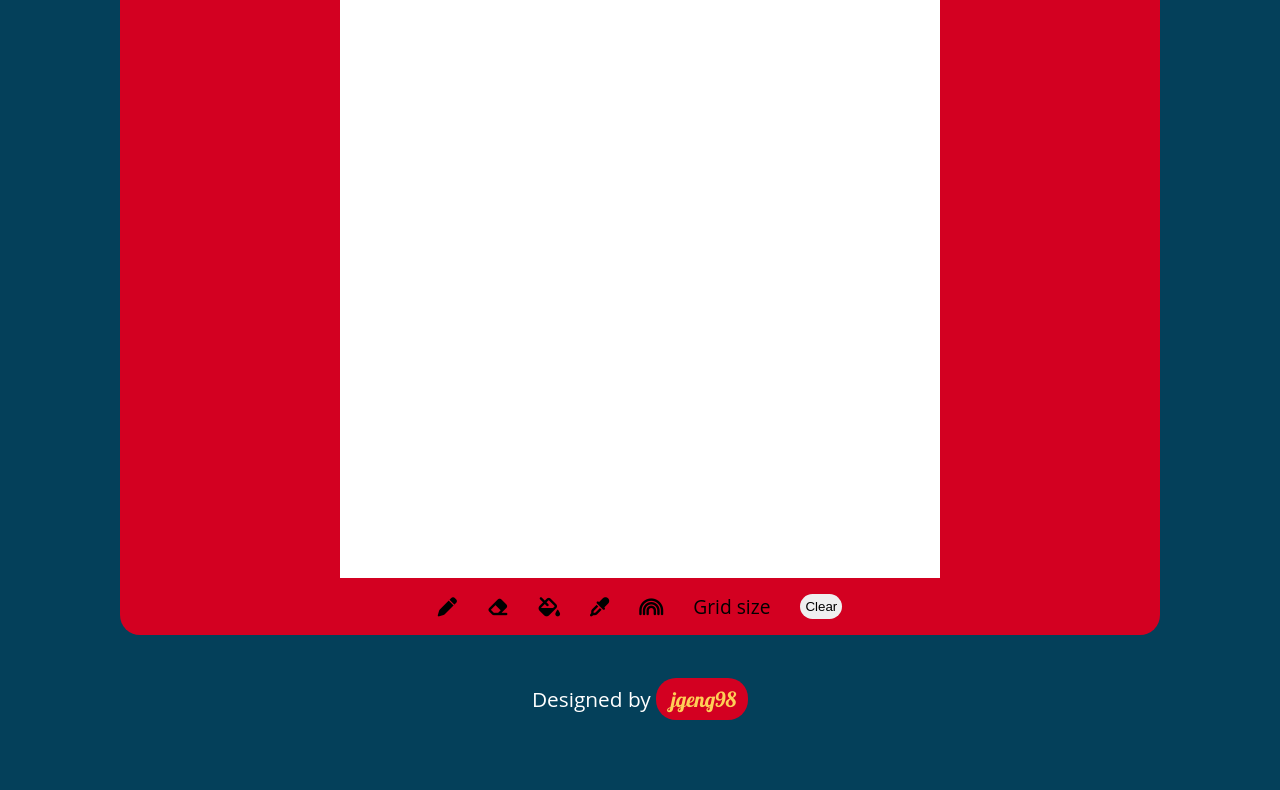
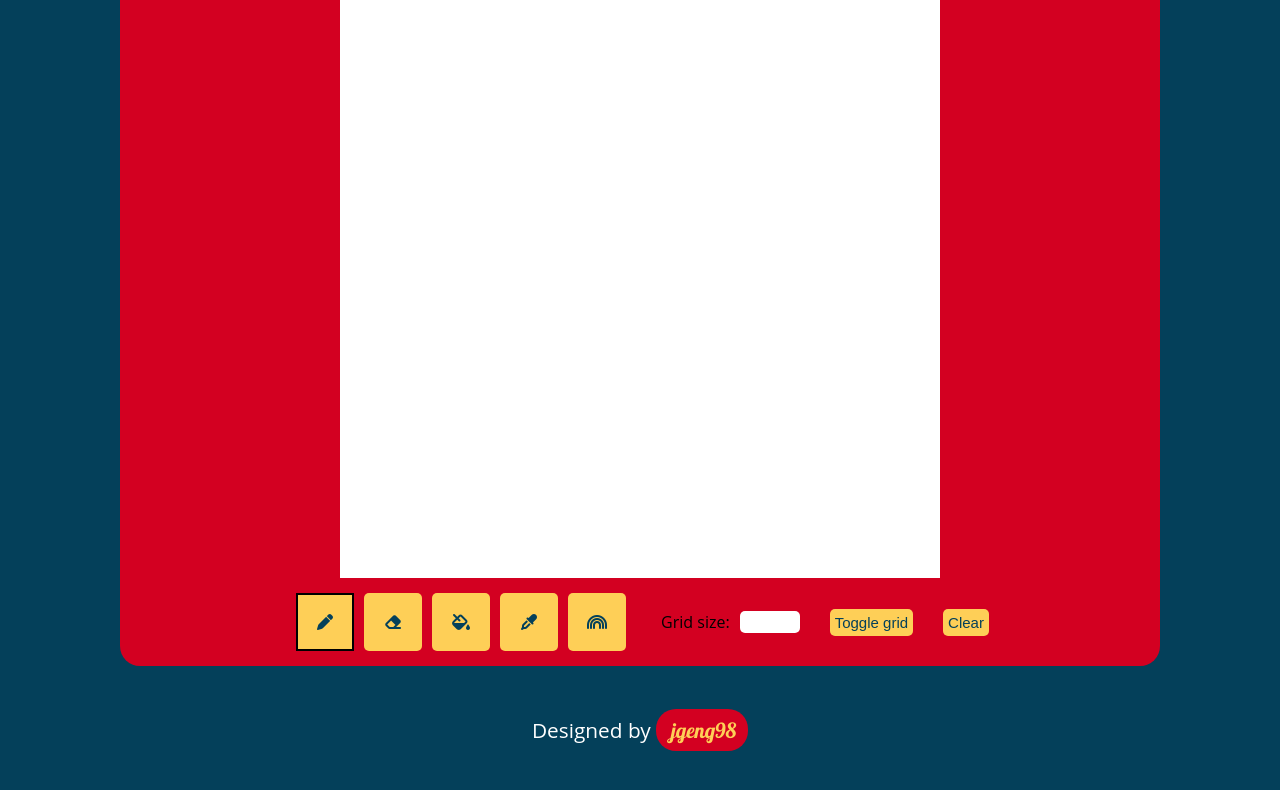
Before and after one commit to jgeng98/etch-a-sketch, a website: page index.html in a window 1280 px wide. Shown: the part 160-950 px from the top of the page. Before the commit the page ends 923 px from the top, so only its background shows below. Drawn offline with Linux system fonts and the light colour scheme.

Commit message:
fix etch-a-sketch toolbar

```diff
--- a/index.html
+++ b/index.html
@@ -21,6 +21,7 @@
       <div id="canvas"></div>
 
       <div id="tools">
+        <div id="icons">
           <div class="tool">
             <input type="radio" name="tool" id="draw" checked />
             <label for="draw" title="Draw"><i class="fas fa-pen"></i></label>
@@ -28,7 +29,9 @@
 
           <div class="tool">
             <input type="radio" name="tool" id="erase" />
-          <label for="erase" title="Erase"><i class="fas fa-eraser"></i></label>
+            <label for="erase" title="Erase"
+              ><i class="fas fa-eraser"></i
+            ></label>
           </div>
 
           <div class="tool">
@@ -51,9 +54,21 @@
               ><i class="fas fa-rainbow"></i
             ></label>
           </div>
+        </div>
 
         <div id="grid-size">
-          <p>Grid size</p>
+          <p>Grid size:</p>
+          <input
+            type="number"
+            id="grid-length"
+            name="length"
+            min="1"
+            max="100"
+          />
+        </div>
+
+        <div id="toggle-grid">
+          <button>Toggle grid</button>
         </div>
 
         <div id="clear">
--- a/style.css
+++ b/style.css
@@ -46,21 +46,74 @@ main {
   display: flex;
   justify-content: center;
   align-items: center;
-  font-size: 1.2em;
+  height: 88px;
 }
 
 #tools div {
   padding: 15px;
 }
 
-#clear {
-  display: grid;
+#icons {
+  display: flex;
+  height: 100%;
+  align-items: center;
 }
 
-#clear button {
+#tools button {
   border: none;
   padding: 5px;
-  border-radius: 20px;
+  border-radius: 5px;
+  background-color: #fecf57;
+  font-size: 15px;
+  color: #04405a;
+  cursor: pointer;
+}
+
+#tools .tool {
+  color: #04405a;
+  background-color: #fecf57;
+  border-radius: 5px;
+  margin: 5px;
+  padding: 0;
+  aspect-ratio: 1;
+  height: 100%;
+  display: flex;
+  align-items: center;
+  justify-content: center;
+}
+
+.tool,
+.tool * {
+  cursor: pointer;
+}
+
+.tool label {
+  width: 100%;
+  aspect-ratio: 1;
+  display: flex;
+  justify-content: center;
+  align-items: center;
+}
+
+.tool input[type="radio"]:checked + label {
+  border: 2px solid black;
+}
+
+#toggle-grid,
+#clear {
+  display: flex;
+  align-items: center;
+}
+
+#grid-size {
+  display: flex;
+}
+
+#grid-length {
+  margin-left: 10px;
+  width: 60px;
+  border-radius: 5px;
+  border: none;
 }
 
 #footer {
```
Lines whose indentation alone changed are shown as unchanged.
